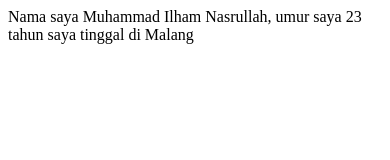
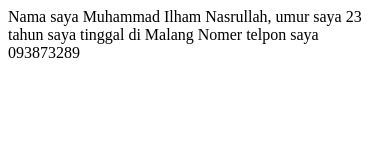
Before and after one commit to ilhamnasrullah/belajar-git, a plain HTML site: page index.html in a window 390 px wide. Drawn offline with Linux system fonts and the light colour scheme.

Commit message:
add phone number

```diff
--- a/index.html
+++ b/index.html
@@ -8,5 +8,7 @@
     Nama saya Muhammad Ilham Nasrullah, umur saya 23 tahun
 
     saya tinggal di Malang
+
+    Nomer telpon saya 093873289
 </body>
 </html>
```
